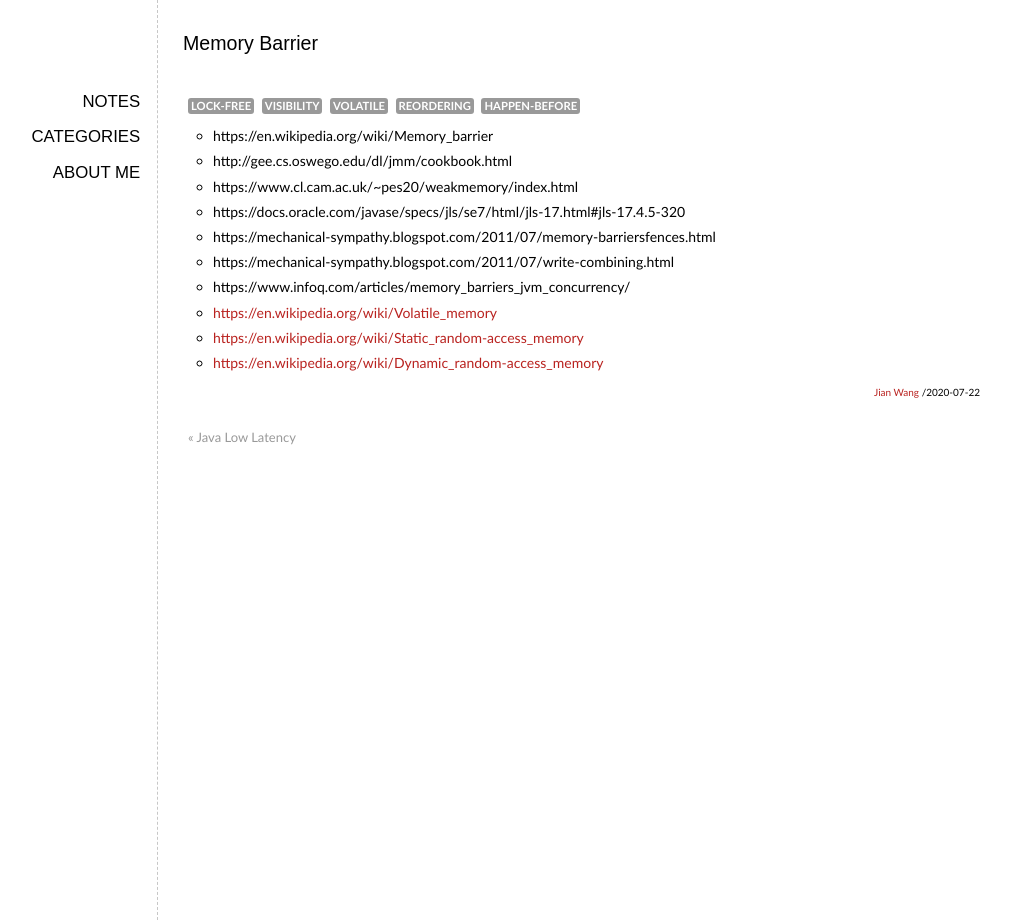
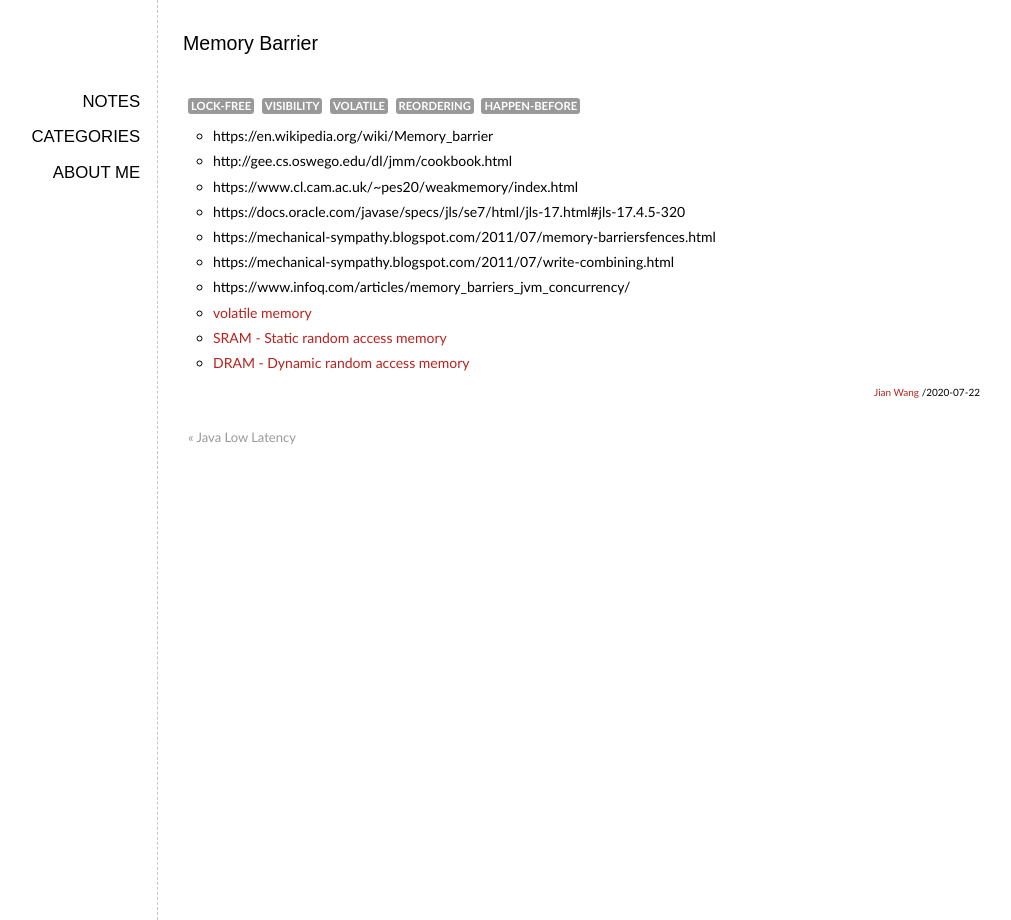
Before and after one commit to elan2wang/note, a Jekyll site: the page built from _posts/2020-07-22-memory-barrier.md, in a window 1280 px wide. Shown: the whole page, without its empty margins (93-1104 px from the left). Built offline with Jekyll 4.4.1, drawn with Linux system fonts in a browser that asks for light colours; comment, search, counter and statistics services are not loaded.

Commit message:
Update 2020-07-22-memory-barrier.md

```diff
--- a/_posts/2020-07-22-memory-barrier.md
+++ b/_posts/2020-07-22-memory-barrier.md
@@ -13,6 +13,6 @@ categories: Java
 * https://mechanical-sympathy.blogspot.com/2011/07/write-combining.html
 * https://www.infoq.com/articles/memory_barriers_jvm_concurrency/
 
-* [https://en.wikipedia.org/wiki/Volatile_memory](volatile memory)
-* [https://en.wikipedia.org/wiki/Static_random-access_memory](SRAM - Static random access memory)
-* [https://en.wikipedia.org/wiki/Dynamic_random-access_memory](DRAM - Dynamic random access memory)
+* [volatile memory](https://en.wikipedia.org/wiki/Volatile_memory)
+* [SRAM - Static random access memory](https://en.wikipedia.org/wiki/Static_random-access_memory)
+* [DRAM - Dynamic random access memory](https://en.wikipedia.org/wiki/Dynamic_random-access_memory)
```
